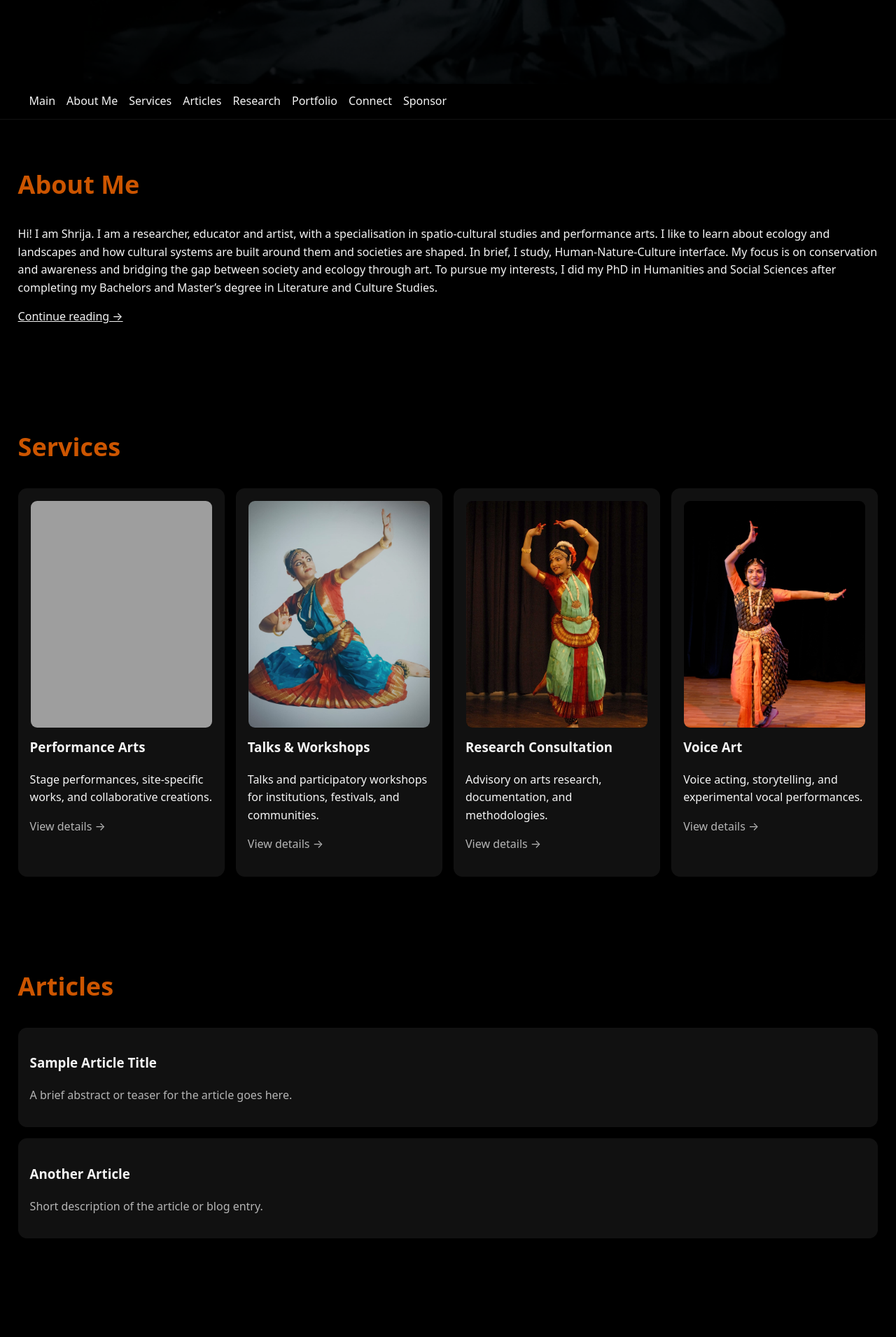
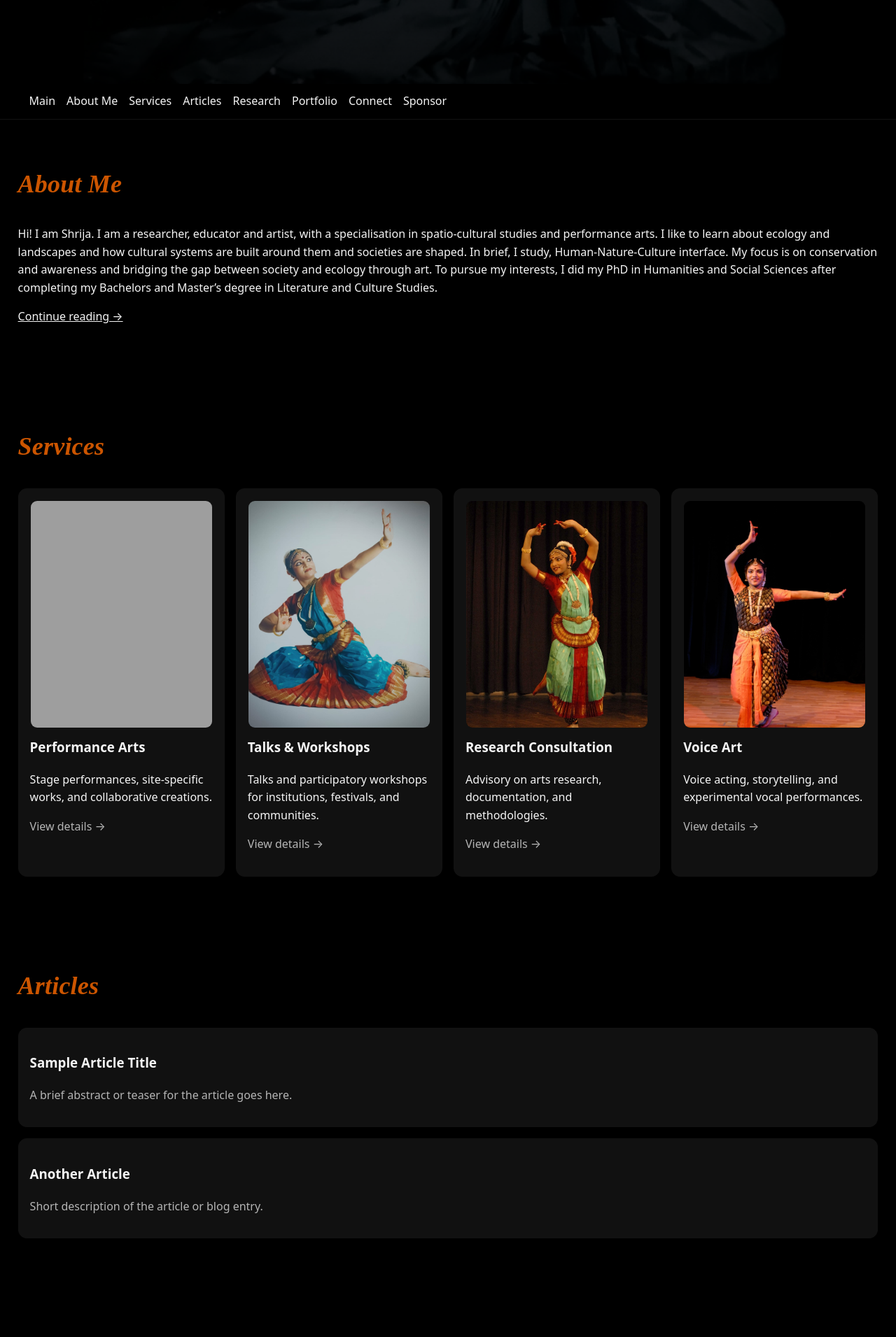
Before and after one commit to techunderfive/Bharatnatyam-Srs, a Jekyll site: the page built from index.html, in a window 1280 px wide. Shown: the part 780-2691 px from the top of the page at 70% size. Built offline with Jekyll 4.4.1, drawn with Linux system fonts in a browser that asks for light colours; some web fonts are replaced; grey boxes are pictures that could not be loaded.

Commit message:
Section headings: apply Playfair Display italic to About, Services, Articles, Research

```diff
--- a/assets/css/style.css
+++ b/assets/css/style.css
@@ -52,11 +52,17 @@
 .section h2 { margin-top: 0; font-size: clamp(1.5rem, 3.5vw, 2.25rem); }
 .muted { color: var(--muted); }
 
-/* Main page section title colors */
+/* Main page section titles: color + hero font */
 #about h2,
 #services h2,
 #articles h2,
-#research h2 { color: #CC5500; }
+#research h2 {
+  color: #CC5500;
+  font-family: 'Playfair Display', serif;
+  font-style: italic;
+  font-weight: 600;
+  letter-spacing: .2px;
+}
 
 /* CARDS GRID */
 .cards {
```
